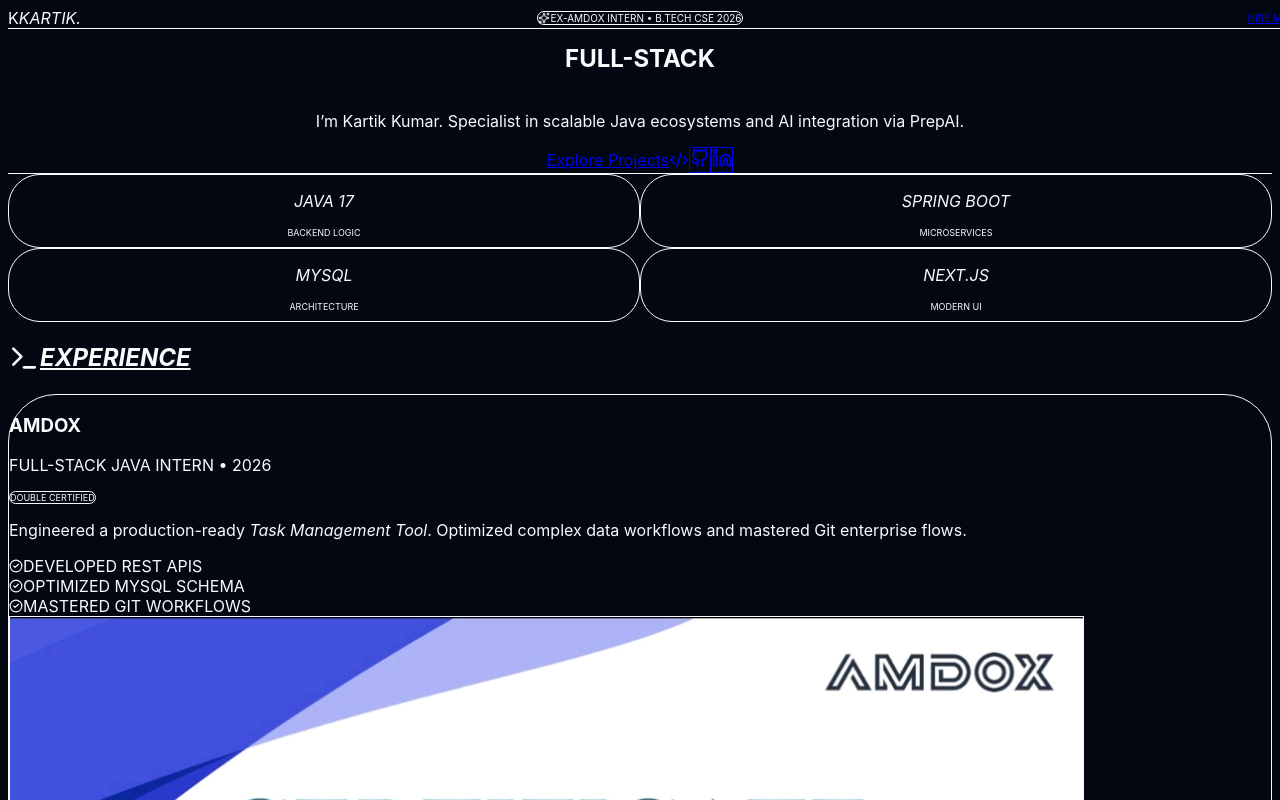
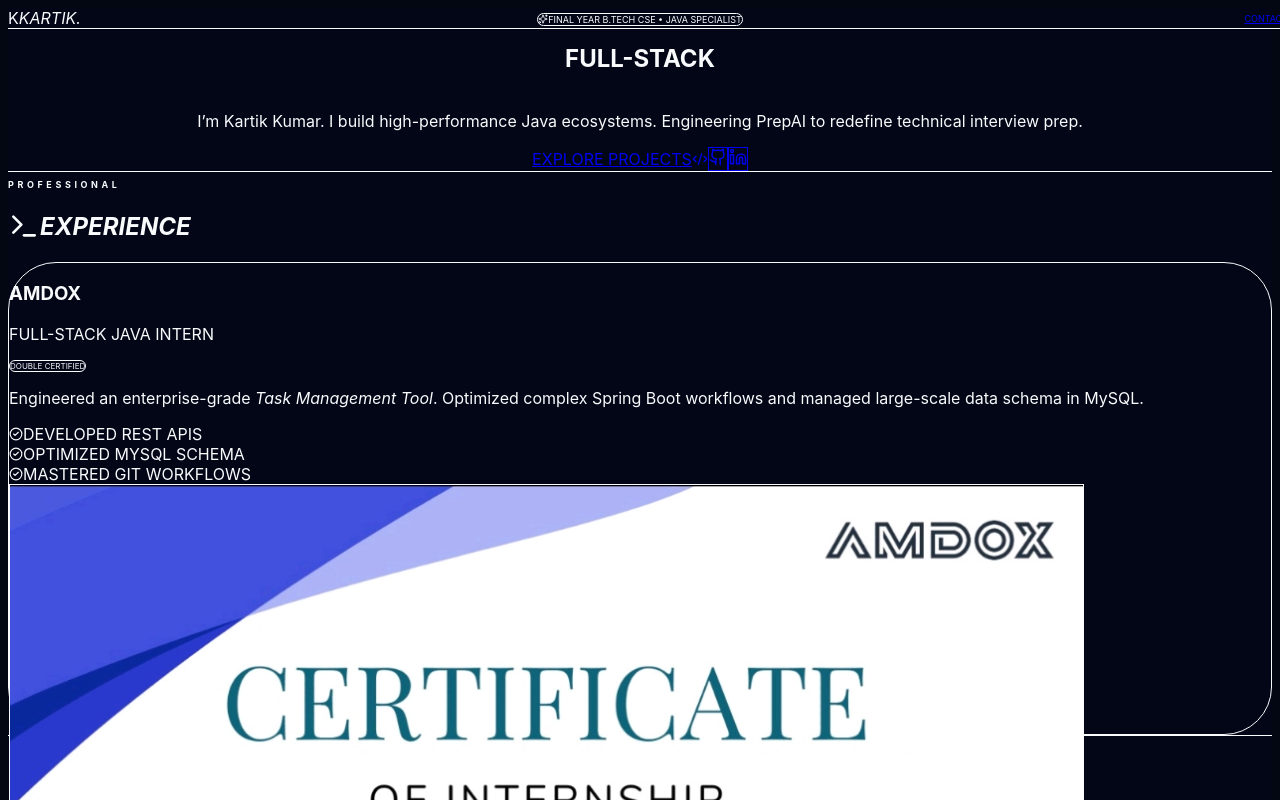
Before and after one commit to kartikkumar925800/kartikkumar.github.io, a Next.js app: page / in a window 1280 px wide. Shown: the top 800 px of the page. Built offline with nearby package versions, Linux system fonts and the light colour scheme.

Commit message:
Update page.tsx

```diff
--- a/src/app/page.tsx
+++ b/src/app/page.tsx
@@ -2,106 +2,87 @@
 import { motion } from "framer-motion";
 import { ExternalLink, Terminal, Briefcase, Code2, Sparkles, Cpu, ShieldCheck, Database, Layers, CheckCircle2 } from "lucide-react";
 
-// --- Configuration ---
-const BASE_PATH = ''; // Ensures images load on GitHub Pages
+// Use an empty string for the root domain
+const BASE_PATH = '';
 
-// --- Custom Brand Icons ---
 const GithubIcon = () => (
-  <svg xmlns="http://www.w3.org/2000/svg" width="20" height="20" viewBox="0 0 24 24" fill="none" stroke="currentColor" strokeWidth="2" strokeLinecap="round" strokeLinejoin="round"><path d="M15 22v-4a4.8 4.8 0 0 0-1-3.5c3 0 6-2 6-5.5.08-1.25-.27-2.48-1-3.5.28-1.15.28-2.35 0-3.5 0 0-1 0-3 1.5-2.64-.5-5.36-.5-8 0C6 2 5 2 5 2c-.28 1.15-.28 2.35 0 3.5-.73 1.02-1.08 2.25-1 3.5 0 3.5 3 5.5 6 5.5-.39.49-.68 1.05-.85 1.65-.17.6-.22 1.23-.15 1.85v4"/><path d="M9 18c-4.51 2-5-2-7-2"/></svg>
+  <svg xmlns="http://www.w3.org/2000/svg" width="18" height="18" viewBox="0 0 24 24" fill="none" stroke="currentColor" strokeWidth="2" strokeLinecap="round" strokeLinejoin="round"><path d="M15 22v-4a4.8 4.8 0 0 0-1-3.5c3 0 6-2 6-5.5.08-1.25-.27-2.48-1-3.5.28-1.15.28-2.35 0-3.5 0 0-1 0-3 1.5-2.64-.5-5.36-.5-8 0C6 2 5 2 5 2c-.28 1.15-.28 2.35 0 3.5-.73 1.02-1.08 2.25-1 3.5 0 3.5 3 5.5 6 5.5-.39.49-.68 1.05-.85 1.65-.17.6-.22 1.23-.15 1.85v4"/><path d="M9 18c-4.51 2-5-2-7-2"/></svg>
 );
 
 const LinkedinIcon = () => (
-  <svg xmlns="http://www.w3.org/2000/svg" width="20" height="20" viewBox="0 0 24 24" fill="none" stroke="currentColor" strokeWidth="2" strokeLinecap="round" strokeLinejoin="round"><path d="M16 8a6 6 0 0 1 6 6v7h-4v-7a2 2 0 0 0-2-2 2 2 0 0 0-2 2v7h-4v-7a6 6 0 0 1 6-6z"/><rect width="4" height="12" x="2" y="9"/><circle cx="4" cy="4" r="2"/></svg>
+  <svg xmlns="http://www.w3.org/2000/svg" width="18" height="18" viewBox="0 0 24 24" fill="none" stroke="currentColor" strokeWidth="2" strokeLinecap="round" strokeLinejoin="round"><path d="M16 8a6 6 0 0 1 6 6v7h-4v-7a2 2 0 0 0-2-2 2 2 0 0 0-2 2v7h-4v-7a6 6 0 0 1 6-6z"/><rect width="4" height="12" x="2" y="9"/><circle cx="4" cy="4" r="2"/></svg>
 );
 
 export default function Home() {
   return (
-    <main className="min-h-screen bg-[#030712] text-slate-200 selection:bg-blue-500/30 overflow-x-hidden">
+    <main className="min-h-screen bg-[#020617] text-slate-200 selection:bg-blue-500/30 overflow-x-hidden font-sans">
 
-      {/* 1. NAVIGATION (Fixed height to prevent overlap) */}
-      <nav className="fixed top-0 left-0 w-full z-[100] border-b border-white/5 bg-slate-950/90 backdrop-blur-md px-6 h-20 flex items-center justify-between">
+      {/* 1. SLIM NAVIGATION */}
+      <nav className="fixed top-0 left-0 w-full z-[100] border-b border-white/5 bg-slate-950/80 backdrop-blur-lg px-6 h-16 flex items-center justify-between">
         <div className="flex items-center gap-2">
-          <div className="w-8 h-8 bg-blue-600 rounded-lg flex items-center justify-center font-bold text-white shadow-lg">K</div>
-          <span className="text-lg font-black tracking-tighter uppercase italic">KARTIK<span className="text-blue-500">.</span></span>
+          <div className="w-7 h-7 bg-blue-600 rounded-md flex items-center justify-center font-bold text-white text-xs">K</div>
+          <span className="text-sm font-black tracking-tighter uppercase italic">KARTIK<span className="text-blue-500">.</span></span>
         </div>
 
-        <div className="hidden md:flex items-center gap-10 text-[10px] font-black uppercase tracking-[0.2em] text-slate-500">
+        <div className="hidden md:flex items-center gap-8 text-[9px] font-bold uppercase tracking-[0.2em] text-slate-500">
           <a href="#experience" className="hover:text-blue-400 transition-colors">Experience</a>
           <a href="#projects" className="hover:text-white transition-colors">Projects</a>
           <a href="#skills" className="hover:text-white transition-colors">Skills</a>
         </div>
 
-        <a href="mailto:k.kartikkumar8527@gmail.com" className="bg-white text-black px-5 py-2 rounded-xl text-[10px] font-black uppercase hover:bg-blue-600 hover:text-white transition-all">
-          Hire Me
+        <a href="mailto:k.kartikkumar8527@gmail.com" className="bg-white text-black px-4 py-2 rounded-lg text-[9px] font-black uppercase hover:bg-blue-600 hover:text-white transition-all">
+          Contact
         </a>
       </nav>
 
-      {/* 2. HERO SECTION (Added more top padding) */}
-      <section className="relative pt-48 pb-32 px-6 max-w-6xl mx-auto flex flex-col items-center md:items-start text-center md:text-left">
+      {/* 2. BALANCED HERO SECTION */}
+      <section className="relative pt-48 pb-24 px-6 max-w-5xl mx-auto flex flex-col items-center md:items-start text-center md:text-left">
         <motion.div initial={{ opacity: 0, y: 20 }} animate={{ opacity: 1, y: 0 }} transition={{ duration: 0.8 }}>
-          <div className="inline-flex items-center gap-2 px-4 py-1.5 rounded-full bg-blue-500/10 border border-blue-500/20 text-blue-400 text-[10px] font-bold tracking-widest uppercase mb-10">
-            <Sparkles size={12} /> Ex-AMDOX Intern • B.Tech CSE 2026
+          <div className="inline-flex items-center gap-2 px-3 py-1 rounded-full bg-blue-500/10 border border-blue-500/20 text-blue-400 text-[9px] font-bold tracking-widest uppercase mb-8">
+            <Sparkles size={10} /> Final Year B.Tech CSE • Java Specialist
           </div>
 
-          <h1 className="text-6xl md:text-[8rem] font-black tracking-tighter mb-8 leading-[0.9] uppercase">
+          <h1 className="text-5xl md:text-8xl font-black tracking-tighter mb-8 leading-[0.9] uppercase">
             Full-Stack <br />
             <span className="text-transparent bg-clip-text bg-gradient-to-r from-blue-400 via-indigo-500 to-purple-600 italic">Architect.</span>
           </h1>
 
-          <p className="text-lg md:text-xl text-slate-400 max-w-2xl mb-12 leading-relaxed font-medium mx-auto md:mx-0">
-            I’m <span className="text-white font-bold">Kartik Kumar</span>. Specialist in scalable Java ecosystems and AI integration via <span className="text-blue-400">PrepAI</span>.
+          <p className="text-base md:text-lg text-slate-400 max-w-xl mb-12 leading-relaxed font-medium mx-auto md:mx-0">
+            I’m <span className="text-white">Kartik Kumar</span>. I build high-performance Java ecosystems. Engineering <span className="text-blue-400 font-bold">PrepAI</span> to redefine technical interview prep.
           </p>
 
           <div className="flex flex-wrap justify-center md:justify-start gap-4">
-            <a href="#projects" className="px-10 py-5 bg-white text-black rounded-2xl font-bold hover:scale-105 transition-all shadow-2xl flex items-center gap-2">
-              Explore Projects <Code2 size={20} />
+            <a href="#projects" className="px-8 py-4 bg-white text-black rounded-xl font-bold hover:scale-105 transition-all shadow-xl flex items-center gap-2 text-sm uppercase">
+              Explore Projects <Code2 size={16} />
             </a>
             <div className="flex gap-2">
-              <a href="https://github.com/kartikkumar925800" target="_blank" className="p-5 rounded-2xl bg-slate-900 border border-slate-800 hover:border-blue-500/50 transition-all"><GithubIcon /></a>
-              <a href="https://linkedin.com/in/kartikkumar925800" target="_blank" className="p-5 rounded-2xl bg-slate-900 border border-slate-800 hover:border-blue-500/50 transition-all"><LinkedinIcon /></a>
+              <a href="https://github.com/kartikkumar925800" target="_blank" className="p-4 rounded-xl bg-slate-900 border border-slate-800 hover:border-blue-500/50 transition-all"><GithubIcon /></a>
+              <a href="https://linkedin.com/in/kartikkumar925800" target="_blank" className="p-4 rounded-xl bg-slate-900 border border-slate-800 hover:border-blue-500/50 transition-all"><LinkedinIcon /></a>
             </div>
           </div>
         </motion.div>
       </section>
 
-      {/* 3. SKILLS SECTION (Cleaned up clutter) */}
-      <section id="skills" className="py-24 px-6 max-w-6xl mx-auto border-t border-white/5">
-        <div className="grid grid-cols-2 md:grid-cols-4 gap-4">
-          {[
-            { name: "Java 17", desc: "Backend Logic" },
-            { name: "Spring Boot", desc: "Microservices" },
-            { name: "MySQL", desc: "Architecture" },
-            { name: "Next.js", desc: "Modern UI" }
-          ].map((skill, i) => (
-            <div key={i} className="p-8 rounded-[2rem] border border-white/5 bg-slate-900/20 text-center">
-              <p className="font-black text-white text-lg uppercase italic tracking-tighter">{skill.name}</p>
-              <p className="text-[9px] text-slate-500 font-bold uppercase tracking-widest">{skill.desc}</p>
-            </div>
-          ))}
-        </div>
-      </section>
-
-      {/* 4. EXPERIENCE SECTION (Constrained Images) */}
-      <section id="experience" className="py-24 px-6 max-w-6xl mx-auto">
-        <h2 className="text-4xl font-black mb-16 flex items-center gap-4 tracking-tighter italic uppercase underline decoration-blue-500/30">
+      {/* 3. EXPERIENCE SECTION */}
+      <section id="experience" className="py-24 px-6 max-w-5xl mx-auto border-t border-white/5">
+        <h2 className="text-[9px] font-black mb-4 text-blue-500 tracking-[0.4em] uppercase">Professional</h2>
+        <h2 className="text-4xl font-black mb-16 flex items-center gap-4 tracking-tighter italic uppercase">
           <Terminal size={32} /> EXPERIENCE
         </h2>
 
-        <div className="grid gap-12">
-          {/* AMDOX CARD */}
         <motion.div className="p-10 rounded-[3rem] bg-slate-900/40 border border-slate-800 hover:border-blue-500/30 transition-all shadow-2xl">
           <div className="flex flex-col md:flex-row justify-between items-start md:items-center mb-12">
             <div>
               <h3 className="text-4xl font-black tracking-tight uppercase">AMDOX</h3>
-                <p className="text-blue-500 font-black text-sm uppercase tracking-widest">Full-Stack Java Intern • 2026</p>
+              <p className="text-blue-500 font-black text-sm mt-2 uppercase tracking-widest">Full-Stack Java Intern</p>
             </div>
-              <div className="mt-4 md:mt-0 px-4 py-1.5 rounded-full bg-green-500/10 border border-green-500/20 text-green-400 text-[9px] font-black uppercase tracking-widest">Double Certified</div>
+            <div className="mt-4 md:mt-0 px-4 py-1.5 rounded-full bg-green-500/10 border border-green-500/20 text-green-400 text-[8px] font-black uppercase tracking-widest">Double Certified</div>
           </div>
 
-            <div className="grid lg:grid-cols-2 gap-12">
+          <div className="grid lg:grid-cols-2 gap-12 items-center">
             <div className="space-y-6">
               <p className="text-slate-400 text-lg leading-relaxed">
-                  Engineered a production-ready <span className="text-white font-bold italic">Task Management Tool</span>. Optimized complex data workflows and mastered Git enterprise flows.
+                Engineered an enterprise-grade <span className="text-white font-bold italic">Task Management Tool</span>. Optimized complex Spring Boot workflows and managed large-scale data schema in MySQL.
               </p>
               <div className="space-y-3">
                 {["Developed REST APIs", "Optimized MySQL schema", "Mastered Git workflows"].map((item, i) => (
@@ -112,7 +93,7 @@
               </div>
             </div>
 
-              {/* CONSTRAINED DUAL CERTIFICATE GALLERY */}
+            {/* DUAL CERTIFICATE GALLERY (Fixed Sizing) */}
             <div className="relative h-[250px] w-full group/gallery">
               <motion.div whileHover={{ x: -20, rotate: -5 }} className="absolute top-10 right-0 w-[85%] aspect-video rounded-2xl bg-slate-800 border border-slate-700 overflow-hidden shadow-2xl transition-all opacity-40 group-hover/gallery:opacity-100">
                 <img src={`${BASE_PATH}/amdox-training.jpeg`} alt="Training" className="w-full h-full object-cover" />
@@ -123,21 +104,11 @@
             </div>
           </div>
         </motion.div>
-
-          {/* IBM CARD */}
-          <motion.div className="p-10 rounded-[3rem] bg-slate-900/10 border border-white/5 hover:border-indigo-500/30 transition-all">
-             <div className="flex justify-between items-center mb-6">
-                <h3 className="text-2xl font-black uppercase tracking-tight italic">IBM Cybersecurity</h3>
-                <ShieldCheck className="text-indigo-500/50" />
-             </div>
-             <p className="text-slate-400 text-lg leading-relaxed">Threat analysis and defensive network infrastructure implementation.</p>
-          </motion.div>
-        </div>
       </section>
 
       {/* FOOTER */}
-      <footer className="py-24 text-center border-t border-white/5">
-        <p className="text-[9px] font-black uppercase tracking-[0.8em] opacity-30">© 2026 Kartik Kumar • Engineered in India</p>
+      <footer className="py-24 text-center border-t border-white/5 bg-slate-950/40">
+        <p className="text-[10px] font-black uppercase tracking-[0.8em] opacity-30">© 2026 Kartik Kumar • Engineered in India</p>
       </footer>
 
     </main>
```
Lines whose indentation alone changed are shown as unchanged.
